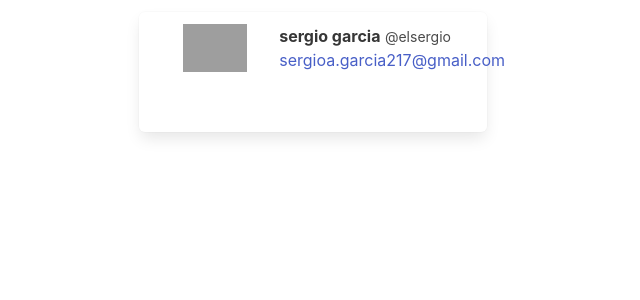
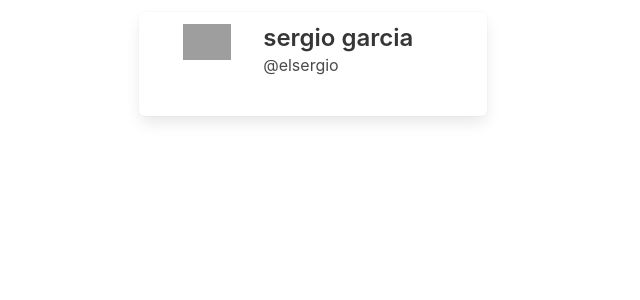
Before and after one commit to ElSergio217/Django_Tinder, a Django app: page /network/ in a window 1280 px wide. Shown: the part 48-348 px from the top of the page, without its empty margins (327-967 px from the left). Run offline with Django 3.2, Linux system fonts and the light colour scheme; a user stored in the database is signed in; data comes from the database, SQL or seed files in the repository; both versions use the stored data as it was after the commit; some libraries are stand-ins or nearby versions; grey boxes are pictures that could not be loaded.

Commit message:
modal added

```diff
--- a/music_tinder/app/models.py
+++ b/music_tinder/app/models.py
@@ -1,6 +1,5 @@
 # -*- coding: utf-8 -*-
 from __future__ import unicode_literals
-
 from django.contrib.auth.models import User
 from django.db import models
 from music_tinder import settings
--- a/music_tinder/app/templates/base.html
+++ b/music_tinder/app/templates/base.html
@@ -6,6 +6,8 @@
 	  	<title>Bebop</title>
 	  	<meta name="viewport" content="width=device-width, initial-scale=1">
 	  	<link rel="stylesheet" href="https://cdnjs.cloudflare.com/ajax/libs/bulma/0.4.0/css/bulma.css" />
+	  	<script src="https://code.jquery.com/jquery-2.2.4.min.js"></script>
+	 	<script src="https://s3.amazonaws.com/faketinder/static/admin/js/bulma.js"></script>
 	 	<style>
 		    @media screen and (max-width: 768px) {
 		      #menu-toggle:checked + .nav-menu {
--- a/music_tinder/app/templates/network.html
+++ b/music_tinder/app/templates/network.html
@@ -3,22 +3,57 @@
 
 {% for item in friend %}
 <div class="container content is-child box column is-4 is-offset-4">
+	<a class="modal-button" data-target="#modal_{{item.userprofile.user}}">
 		<article class="media">
 			<figure class="media-left">
-		<p class="image is-64x64">
+				<p class="image is-48x48">
 					<img src="{{ item.userprofile.photo.url }}">
 				</p>
 			</figure>
 			<div class="media-content">
 				<div class="content">
+					<p class="title is-4">{{item.first_name}} {{item.last_name}}</p>
+					<p class="subtitle is-6">@{{item.userprofile.user}}</p>
+				</div>
+			</div>
+		</article>
+	</a>
+</div>
+
+<div id="modal_{{item.userprofile.user}}" class="modal">
+	<div class="modal-background"></div>
+	<button class="modal-close"></button>
+	<div class="modal-card">
+		<section class="modal-card-body">
+			<div class="tile is-ancestor">
+				<div class="tile is-4 is-vertical is-parent">
+					<div class="tile is-child box">
+						<img src="{{ item.userprofile.photo.url }}">
+					</div>
+				</div>
+				<div class="tile is-parent">
+					<div class="tile is-child box">
+						<div class="media-content">
+							<div class="content">
+								<p class="title is-4">{{item.first_name}} {{item.last_name}}</p>
+								<p class="subtitle is-6">@{{item.userprofile.user}}</p>
+							</div>
+						</div>
+						<div class="field">
+							<a href="{{ item.userprofile.website }}"> {{ item.userprofile.website }}</a>
+						</div>
+						<div class="field">
 							<p>
-				<strong>{{item.first_name}} {{item.last_name}}</strong> <small>@{{item.userprofile.user}}</small>
-				<br>
-				<a href="mailto:{{item.email}}">{{item.email}}</a>
+								<label class="label" for="id_bio">Bio:</label>
+								{{ item.userprofile.bio }} {{item}}
 							</p>
 						</div>
 					</div>
-	</article>
 				</div>
+			</div>
+		</section>
+	</div>
+</div>
+
 {% endfor %}
 {% endblock %}
--- a/music_tinder/app/views.py
+++ b/music_tinder/app/views.py
@@ -18,7 +18,7 @@ def index(request):
 		user = (User.objects.exclude(id=request.user.id).exclude(uservote__voter=request.user).order_by('?')[0])
 	except IndexError:
 		user = None
-
+	print User.username
 	try:
 		bio = models.UserProfile.objects.get(user=request.user).bio
 	except models.UserProfile.DoesNotExist:
--- a/music_tinder/registration/views.py
+++ b/music_tinder/registration/views.py
@@ -2,7 +2,6 @@
 from __future__ import unicode_literals
 from forms import UserCreationForm
 from django.shortcuts import render, redirect
-
 
 # Create your views here.
 def register(request):
```
Also changed, not shown: music_tinder/app/migrations/0027_userprofile_slugger.py (added), music_tinder/app/migrations/0028_auto_20170529_0051.py (added), music_tinder/app/migrations/0029_auto_20170529_0056.py (added), music_tinder/app/migrations/0030_remove_userprofile_slugger.py (added), music_tinder/db.sqlite3. Lines whose indentation alone changed are shown as unchanged.
